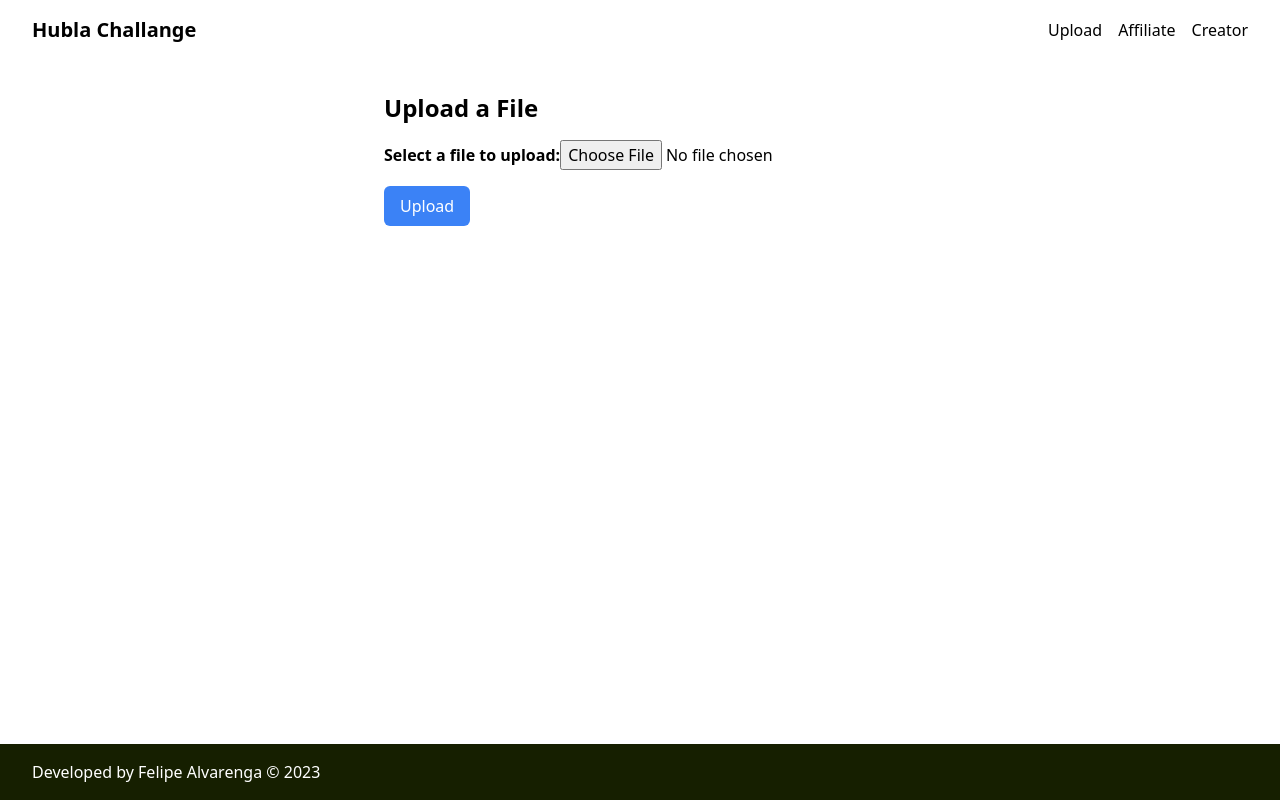
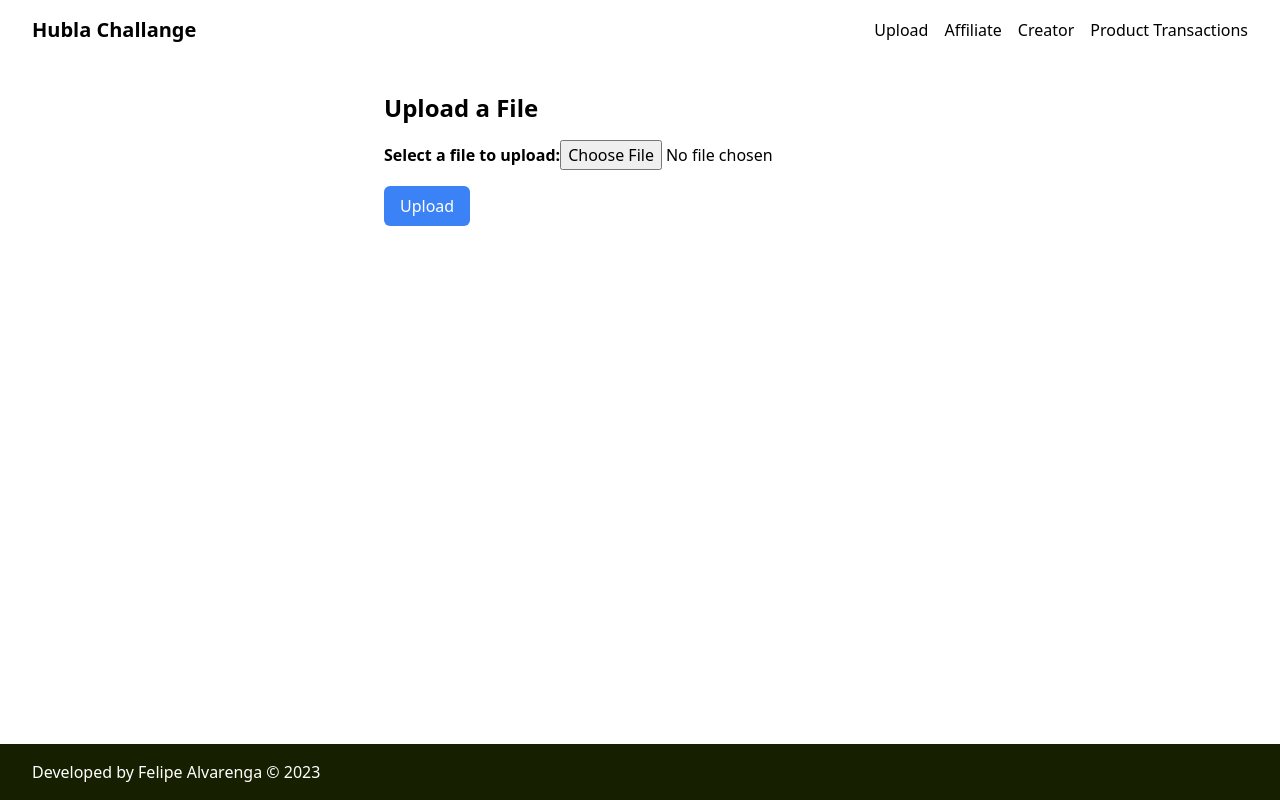
Before and after one commit to felipealvarenga/hubla, a Next.js app in the folder frontend/: page /upload in a window 1280 px wide. Built offline with nearby package versions, Linux system fonts and the light colour scheme.

Commit message:
Add Product Transactions link to menu and change href from h1

```diff
--- a/frontend/src/components/Layout.tsx
+++ b/frontend/src/components/Layout.tsx
@@ -6,14 +6,18 @@ interface Props {
   children: ReactNode;
 }
 
-function Layout({ children }: Props) {
+function Layout ({ children }: Props) {
   return (
     <div className="min-h-screen flex flex-col bg-white text-black">
       <Head>
         <title>Hubla</title>
       </Head>
       <header className="bg-white text-black py-4 px-8 flex items-center justify-between ">
-        <h1 className="text-xl font-semibold mr-auto">Hubla Challange</h1>
+        <h1 className="text-xl font-semibold mr-auto">
+          <Link href="/">
+            Hubla Challange
+          </Link>
+        </h1>
         <nav className="flex gap-4">
           <Link href="/upload" className="hover:text-blue-600">
             Upload
@@ -23,6 +27,9 @@ function Layout({ children }: Props) {
           </Link>
           <Link href="/creator" className="hover:text-blue-600">
             Creator
+          </Link>
+          <Link href="/transactions" className="hover:text-blue-600">
+            Product Transactions
           </Link>
         </nav>
       </header>
```
